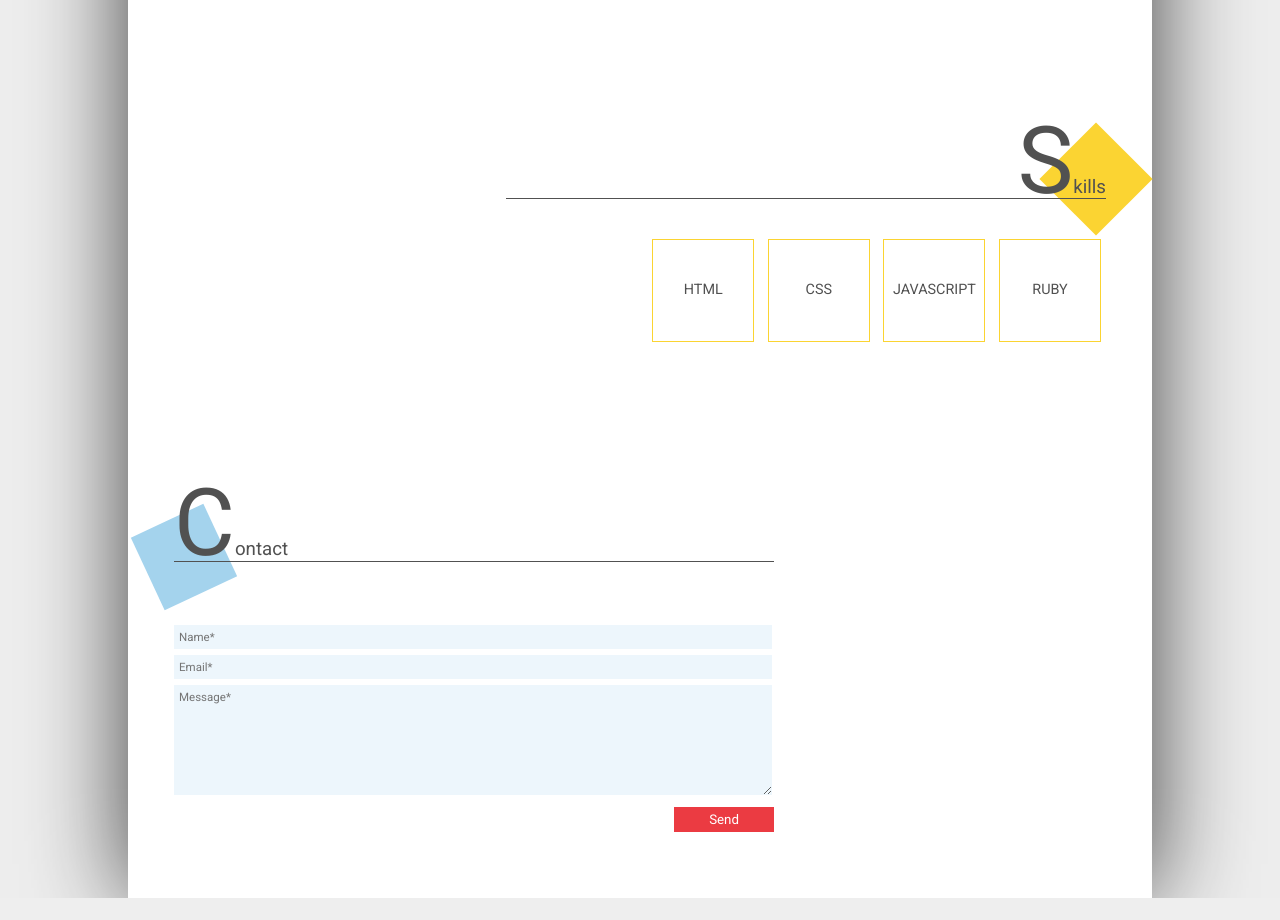
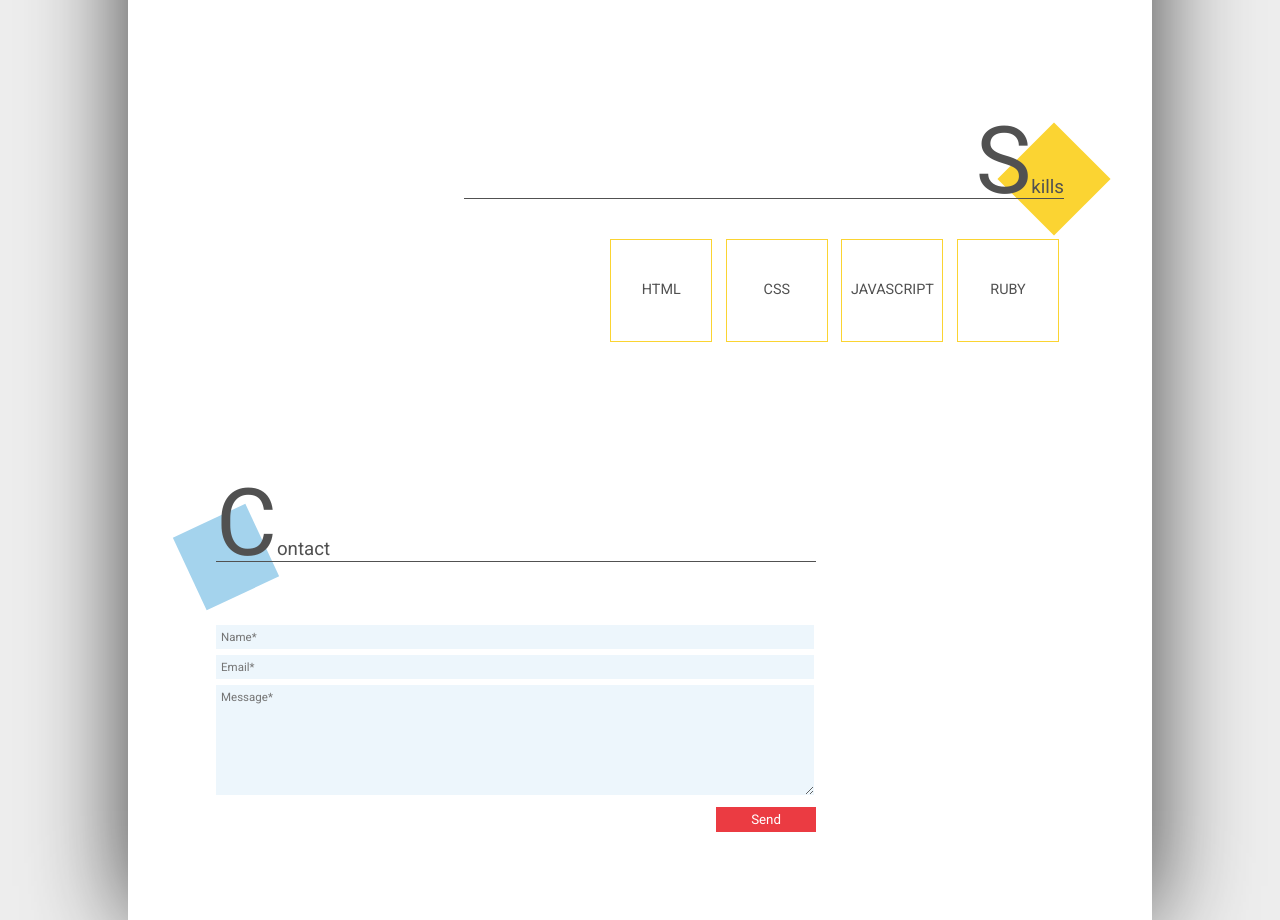
Before and after one commit to myashley/portfolio-website, a plain HTML site: page index.html in a window 1280 px wide. Shown: the part 1760-2680 px from the top of the page. Before the commit the page ends 2658 px from the top, so only its background shows below. Drawn offline with Linux system fonts and the light colour scheme; a web font is replaced by a local one.

Commit message:
Add margin to sections on wide screen

```diff
--- a/assets/css/style.css
+++ b/assets/css/style.css
@@ -87,6 +87,7 @@ footer {
     /* grid-area: section3; */
     position: relative;
     order: 3;
+    margin-bottom: 5em;
 }
 
 
@@ -211,6 +212,9 @@ textarea {
     animation: pulse 1s linear;
 }
 
+
+
+
 /* Links */
 a {
     text-decoration: none;
@@ -293,6 +297,15 @@ nav > a:hover {
     }
     p.quote {
         bottom: 110px;
+    }
+    .section1 {
+        margin-left: 3em;
+    }
+    .section2 {
+        margin-right: 5em;
+    }
+    .section3 {
+        margin-left: 5em;
     }
 }
 
```
